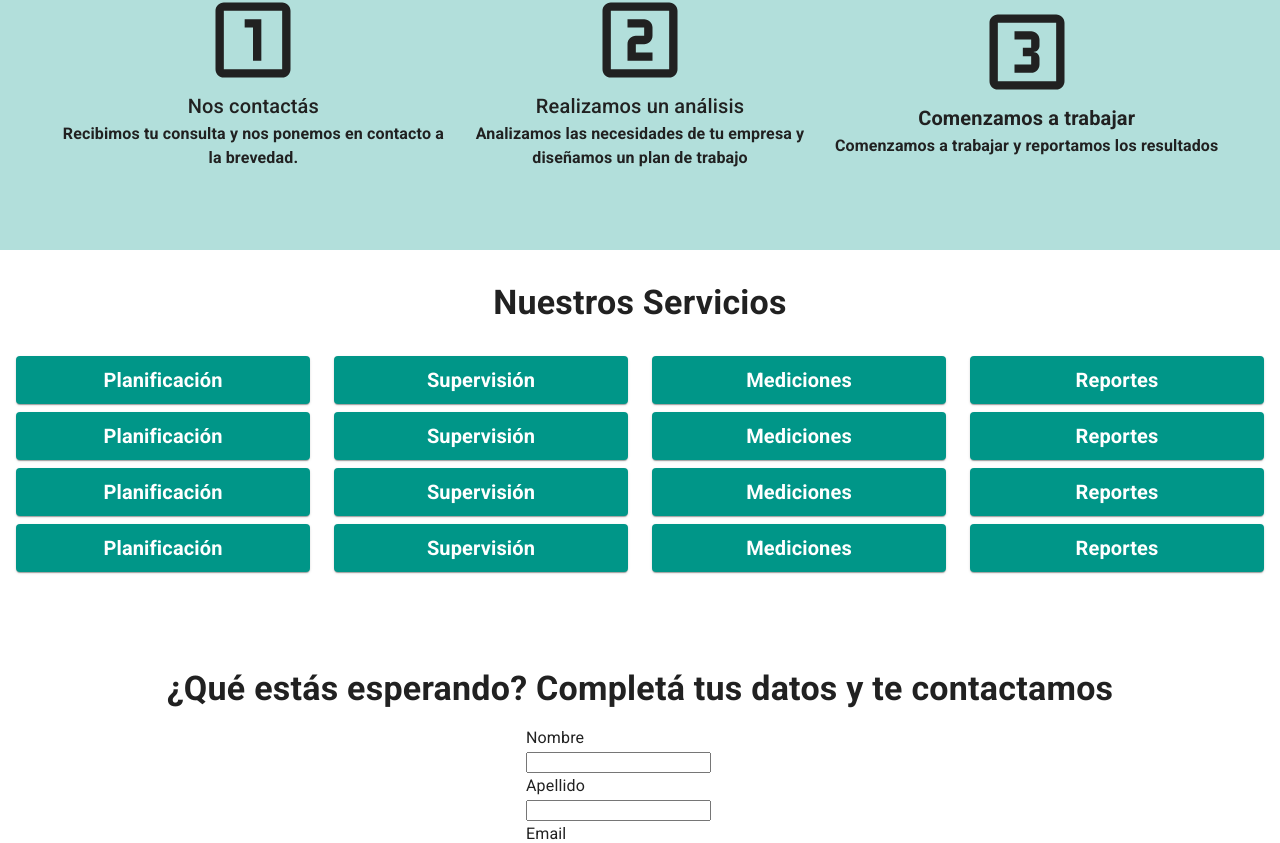
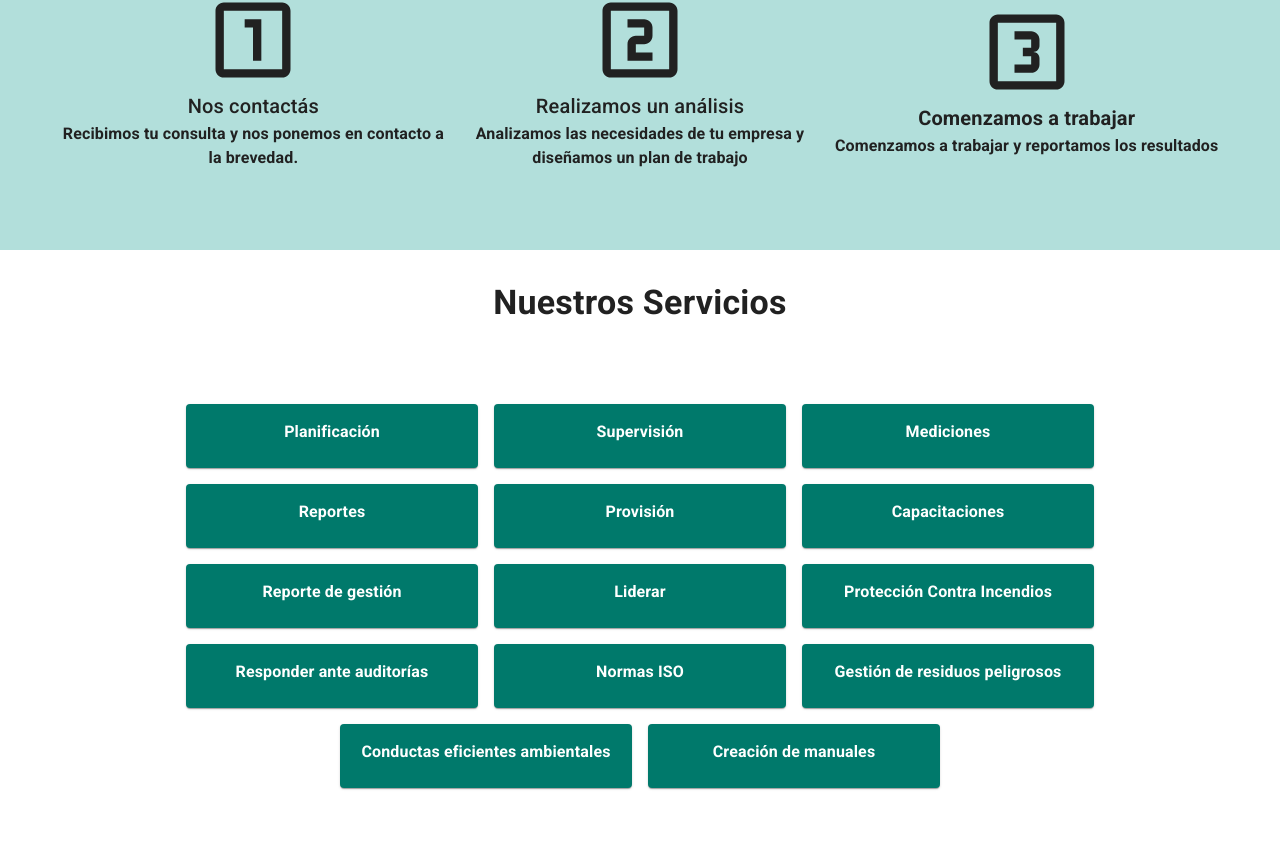
Before and after one commit to ReginaMarinozzi/proyecto-sk, a React (Vite) app: page / in a window 1280 px wide. Shown: the part 1954-2797 px from the top of the page. Built offline with nearby package versions, Linux system fonts and the light colour scheme.

Commit message:
servicios

```diff
--- a/src/components/Brands.jsx
+++ b/src/components/Brands.jsx
@@ -8,7 +8,7 @@ const Brands = () => {
       m={2}
     >
       <Grid container
-      sx={{ display: 'flex', justifyContent: 'space-evenly'}}>
+        sx={{ display: 'flex', justifyContent: 'space-evenly' }}>
         <Grid item md={1}
           sx={{ bgcolor: '#BDBDBD', borderRadius: '5px' }} >
           <CardMedia
--- a/src/components/CardContainer.jsx
+++ b/src/components/CardContainer.jsx
@@ -1,91 +1,101 @@
 import * as React from 'react';
-import { styled } from '@mui/material/styles';
-import Box from '@mui/material/Box';
-import Paper from '@mui/material/Paper';
 import Grid from '@mui/material/Grid';
-import { Typography } from '@mui/material';
+import { Stack, Typography } from '@mui/material';
+import Item from './Item';
 
-const Item = styled(Paper)(({ theme }) => ({
-  backgroundColor: theme.palette.mode === 'dark' ? '#1A2027' : '#fff',
-  ...theme.typography.body2,
-  padding: theme.spacing(1),
-  textAlign: 'center',
-  color: theme.palette.text.secondary,
-}));
+const servicios = [
+  {
+    id: '1',
+    name: 'Planificación',
+    description: 'Planificación de la gestión de trabajo del área de Higiene y Seguridad Laboral con visitas a coordinar para el cumplimiento de legislación vigente y objetivos propuestos por la empresa.'
+  },
+  {
+    id: '2',
+    name: 'Supervisión',
+    description: 'Supervisión, coordinación y evaluación sobre los riesgos laborales en los puestos de trabajo con fin de detectar oportunidades de mejoras y resolución de problemas; e implementación de control en la gestión de empresas tercerizadas o contratistas.'
+  },
+  {
+    id: '3',
+    name: 'Mediciones',
+    description: 'Mediciones laborales, ambientales y estudios ergonómicos en los sectores de trabajo requeridos, así adoptar correcciones en los puestos y/o lugares de trabajo de ser necesario.'
+  },
+  {
+    id: '4',
+    name: 'Reportes',
+    description: 'Reportes de accidentes laborales, enfermedades profesionales y contingencias ambientales. Confección de Pericias y Plan de Acción para reducir el índice de siniestralidad y administrar los registros en el Legajo Técnico.'
+  },
+  {
+    id: '5',
+    name: 'Provisión',
+    description: 'Provisión de personal técnico matriculado permanente; para empresas que lo soliciten.'
+  },
+  {
+    id: '6',
+    name: 'Capacitaciones',
+    description: 'Capacitaciones dinámicas en materia de Higiene y Seguridad Laboral, en prevención de accidentes Laborales y enfermedades profesionales, para los integrantes de los diferentes niveles jerárquicos, ya sean instruidos teóricamente y también entrenados en temas vinculados al bienestar laboral.'
+  },
+  {
+    id: '7',
+    name: 'Reporte de gestión',
+    description: 'Reporte de gestión respecto a los avances de proceso, creación de estadísticas cuantitativas y cualitativas, informes, protocolos y documentos internos sobre las metas planteadas y los resultados generados, para presentar a nivel regional, gerencial o autoridades que requieran esta información.'
+  },
+  {
+    id: '8',
+    name: 'Liderar',
+    description: 'Liderar actividades para la formación de “Brigada de Emergencia”, así realizar periódicamente el simulacro de evacuación. Autoría o actualización de estudio de Carga de Fuego.'
+  },
+  {
+    id: '9',
+    name: 'Protección Contra Incendios',
+    description: 'Protección Contra Incendios. Control y recarga de matafuegos e instalación de nueva, mantenimiento y/o mejora de Red de Incendio.'
+  },
+  {
+    id: '10',
+    name: 'Responder ante auditorías',
+    description: 'Responder ante auditorías internas y externas; dar respuestas y registros de acciones ante cada visita de entes controladores y reguladores; como el Ministerio de Trabajo y Seguridad Social de Santa Fe, Superintendencia de Riesgos del trabajo (SRT) y/o Aseguradoras de Riesgo de Trabajo (ART); siendo nexo con dichos agentes.'
+  },
+  {
+    id: '11',
+    name: 'Normas ISO',
+    description: 'Planificación, desarrollo y ejecución y del Sistemas de Gestión en Seguridad y Salud en laboral (Normas ISO 45001) y Sistema de Gestión Ambiental en (ISO 14001); con foco en promover la mejora continua.'
+  },
+  {
+    id: '12',
+    name: 'Gestión de residuos peligrosos',
+    description: 'Gestión de residuos peligrosos industriales y contaminación generada por la actividad laboral.'
+  },
+  {
+    id: '13',
+    name: 'Conductas eficientes ambientales',
+    description: 'Propuestas técnicas o tecnológicas tendientes a generar conductas eficientes ambientales.'
+  },
+  {
+    id: '14',
+    name: 'Creación de manuales',
+    description: 'Creación de manuales de procedimientos y grupos interdisciplinarios que puedan conformarse para la prevención de riesgos ly cumplimiento de legislaciones vigentes.'
+  }
+]
 
-function FormRow() {
-  return (
-    <React.Fragment>
-      <Grid item xs={3}>
-        <Item sx={{ bgcolor: '#009688' }}>
-          <Typography
-            variant="h6"
-            component="p"
-            align="center"
-            color="#FFFFFF"
-            fontWeight={600}>
-            Planificación
-          </Typography>
-        </Item>
-      </Grid>
-      <Grid item xs={3}>
-        <Item sx={{ bgcolor: '#009688' }}>
-        <Typography
-          variant="h6"
-          component="p"
-          align="center"
-          color="#FFFFFF"
-          fontWeight={600}>
-          Supervisión
-        </Typography>
-        </Item>
-      </Grid>
-      <Grid item xs={3}>
-        <Item sx={{ bgcolor: '#009688'}}>
-        <Typography
-          variant="h6"
-          component="p"
-          align="center"
-          color="#FFFFFF"
-          fontWeight={600}>
-          Mediciones
-        </Typography>
-          </Item>
-      </Grid>
-      <Grid item xs={3}>
-        <Item sx={{ bgcolor: '#009688'}}>
-        <Typography
-          variant="h6"
-          component="p"
-          align="center"
-          color="#FFFFFF"
-          fontWeight={600}>
-          Reportes
-        </Typography>
-        </Item>
-      </Grid>
-    </React.Fragment>
-  );
-}
+
 
 const CardContainer = () => {
   return (
-    <Box sx={{ flexGrow: 1 }}>
-      <Grid container spacing={1}>
-        <Grid container item spacing={3}>
-          <FormRow />
-        </Grid>
-        <Grid container item spacing={3}>
-          <FormRow />
-        </Grid>
-        <Grid container item spacing={3}>
-          <FormRow />
-        </Grid>
-        <Grid container item spacing={3}>
-          <FormRow />
-        </Grid>
+    <Stack
+      >
+      <Grid container
+      width='100%'
+      sx={{ display: 'flex', alignItems: 'center', justifyContent: 'center' }}
+      p={5}
+      m={0}
+   >
+        {servicios.map((servicio) => {
+          return <Grid md={3} m={1} key={servicio.id}
+          >
+            <Item servicios={servicio} />
+          </Grid>
+        })}
       </Grid>
-    </Box>
+    </Stack>
   );
 }
 export default CardContainer
--- a/src/components/Header.jsx
+++ b/src/components/Header.jsx
@@ -7,7 +7,7 @@ const Header = () => {
       flexDirection='row'
       alignItems='center'
       height='90vh'
-      spacing={5}
+      spacing={2}
       my={15}
     >
       <Stack
@@ -66,12 +66,12 @@ const Header = () => {
           </Button>
         </Stack>
       </Stack>
-
       <Stack
         alignItems='center'
         justifyContent='center'
         sx={{ width: '50%' }}
         p={15}
+        mr={3}
       >
         <CardMedia
           component="img"
@@ -79,7 +79,6 @@ const Header = () => {
           alt='chica'
         />
       </Stack>
-
     </Stack>
   );
 };
--- /dev/null
+++ b/src/components/Item.jsx
@@ -0,0 +1,23 @@
+import { Card, CardContent, Typography } from '@mui/material'
+import React from 'react'
+
+const Item = ({servicios}) => {
+    return (
+            <Card sx={{ bgcolor: '#00796B', display: 'flex', alignItems: 'center', justifyContent: 'center'}}>
+                <CardContent
+                >
+                    <Typography
+                    variant="body1"
+                    component="p"
+                    color="#FFFFFF"
+                    fontWeight={600}
+
+                    >
+                        {servicios.name}
+                    </Typography>
+                </CardContent>
+            </Card>
+    )
+}
+
+export default Item
```
Also changed, not shown: src/components/ArrayServicios.jsx (+26 -31 lines). Lines whose indentation alone changed are shown as unchanged.
